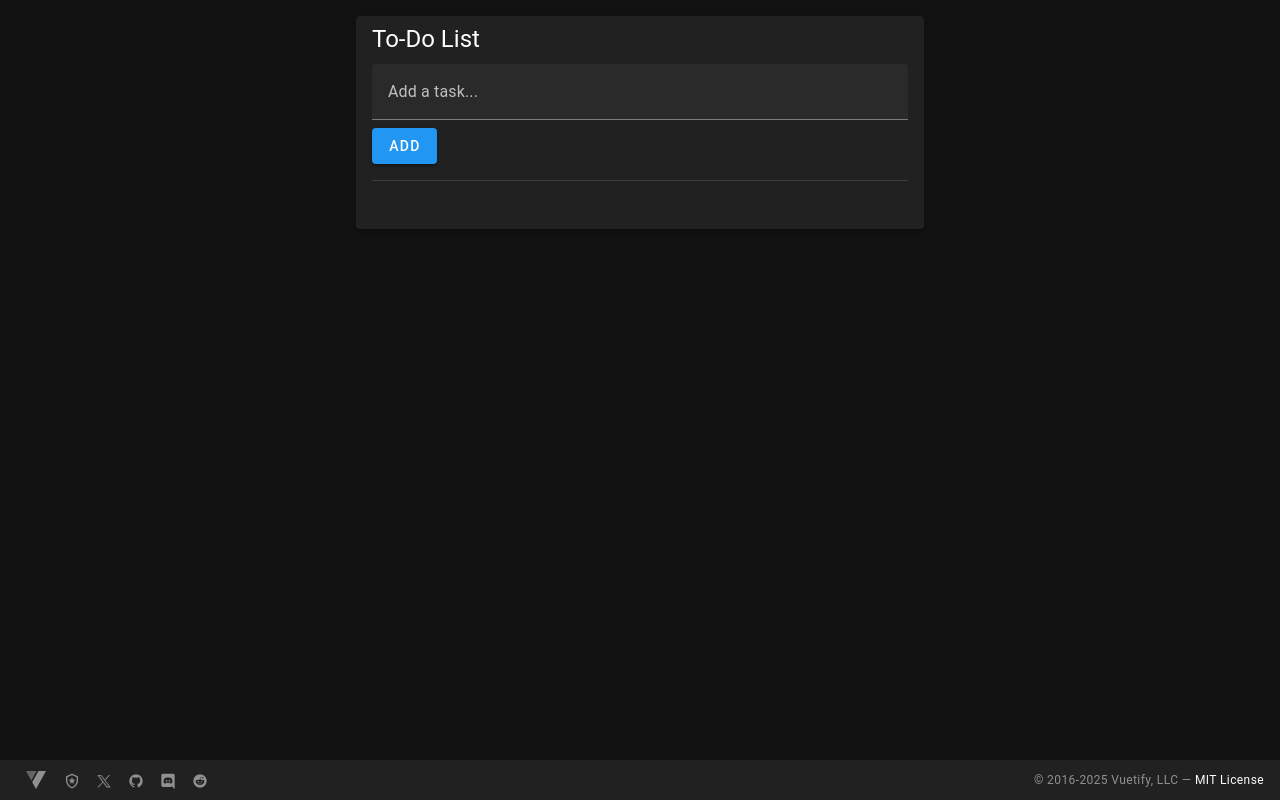
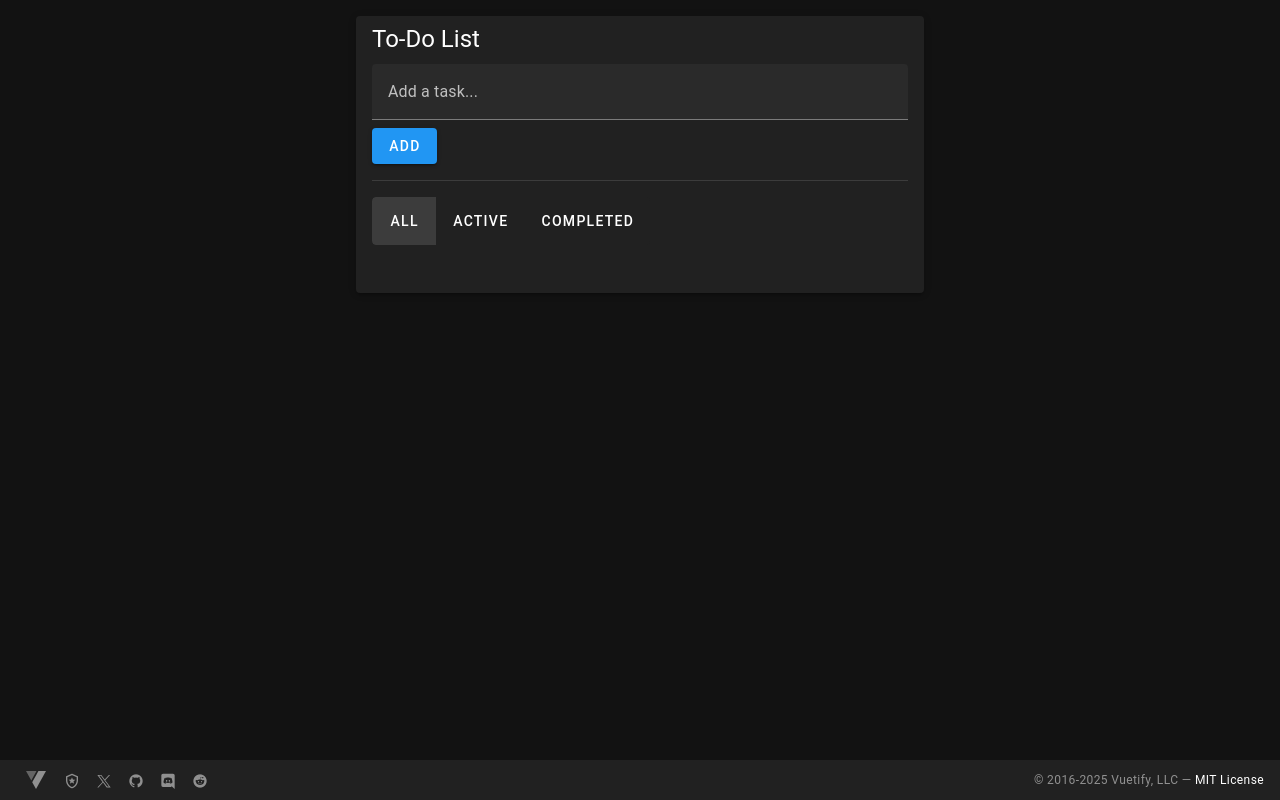
Before and after one commit to matt3188/to-do-list, a Vue app: page / in a window 1280 px wide. Built offline with nearby package versions, Linux system fonts and the light colour scheme.

Commit message:
chore: added filters

```diff
--- a/src/components/ToDoContainer.vue
+++ b/src/components/ToDoContainer.vue
@@ -1,5 +1,5 @@
 <script setup lang="ts">
-  import { ref } from 'vue'
+  import { computed, ref } from 'vue'
 
   // Define a type for a Todo item
   type Todo = {
@@ -9,24 +9,26 @@
 
   // Reactive state
   const todos = ref<Todo[]>([])
-  const newTodo = ref<string>('')
+  const newTodo = ref('')
+  const filter = ref<'all' | 'active' | 'completed'>('all')
 
   // Add a new todo
-  const addTodo = (): void => {
-    if (newTodo.value.trim() === '') return
-
-    todos.value.push({
-      text: newTodo.value,
-      done: false,
-    })
-
+  const addTodo = () => {
+    if (!newTodo.value.trim()) return
+    todos.value.push({ text: newTodo.value.trim(), done: false })
     newTodo.value = ''
   }
 
   // Remove a todo
-  const removeTodo = (index: number): void => {
+  const removeTodo = (index: number) => {
     todos.value.splice(index, 1)
   }
+
+  const filteredTodos = computed(() => {
+    if (filter.value === 'active') return todos.value.filter(t => !t.done)
+    if (filter.value === 'completed') return todos.value.filter(t => t.done)
+    return todos.value
+  })
 </script>
 
 <template>
@@ -49,12 +51,18 @@
 
         <v-divider class="my-4" />
 
+        <!-- Filter buttons -->
+        <v-btn-toggle v-model="filter" class="mb-4" mandatory>
+          <v-btn value="all">All</v-btn>
+          <v-btn value="active">Active</v-btn>
+          <v-btn value="completed">Completed</v-btn>
+        </v-btn-toggle>
+
         <v-list>
           <v-list-item
-            v-for="(todo, index) in todos"
+            v-for="(todo, index) in filteredTodos"
             :key="index"
             class="d-flex align-center justify-space-between"
-            slim
           >
             <template #prepend>
               <v-list-item-action start>
@@ -65,11 +73,14 @@
                   hide-details
                 >
                   <template #label>
-                    <span :class="{'text-decoration-line-through': todo.done}">{{ todo.text }}</span>
+                    <span :class="{'text-decoration-line-through': todo.done}">
+                      {{ todo.text }}
+                    </span>
                   </template>
                 </v-checkbox>
               </v-list-item-action>
             </template>
+
             <template #append>
               <v-btn color="error" icon @click="removeTodo(index)">
                 <v-icon icon="mdi-delete" />
```
